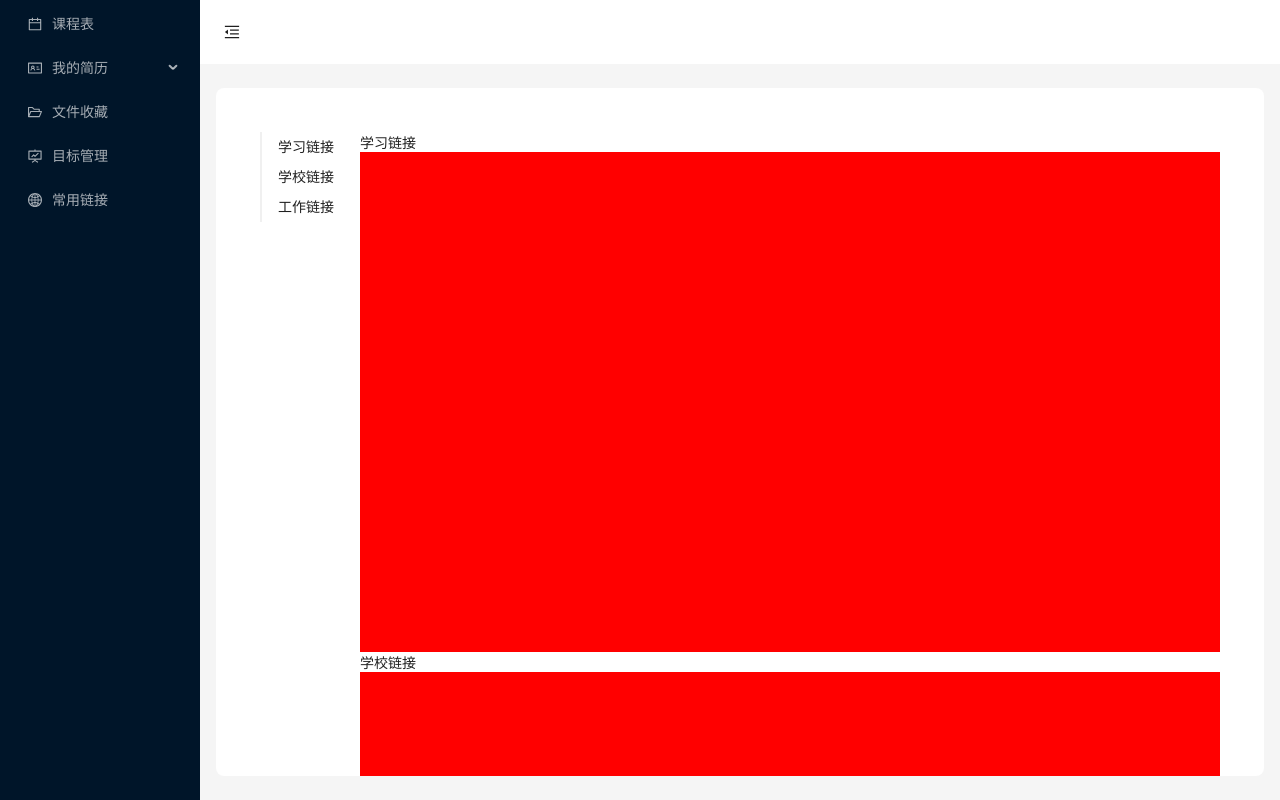
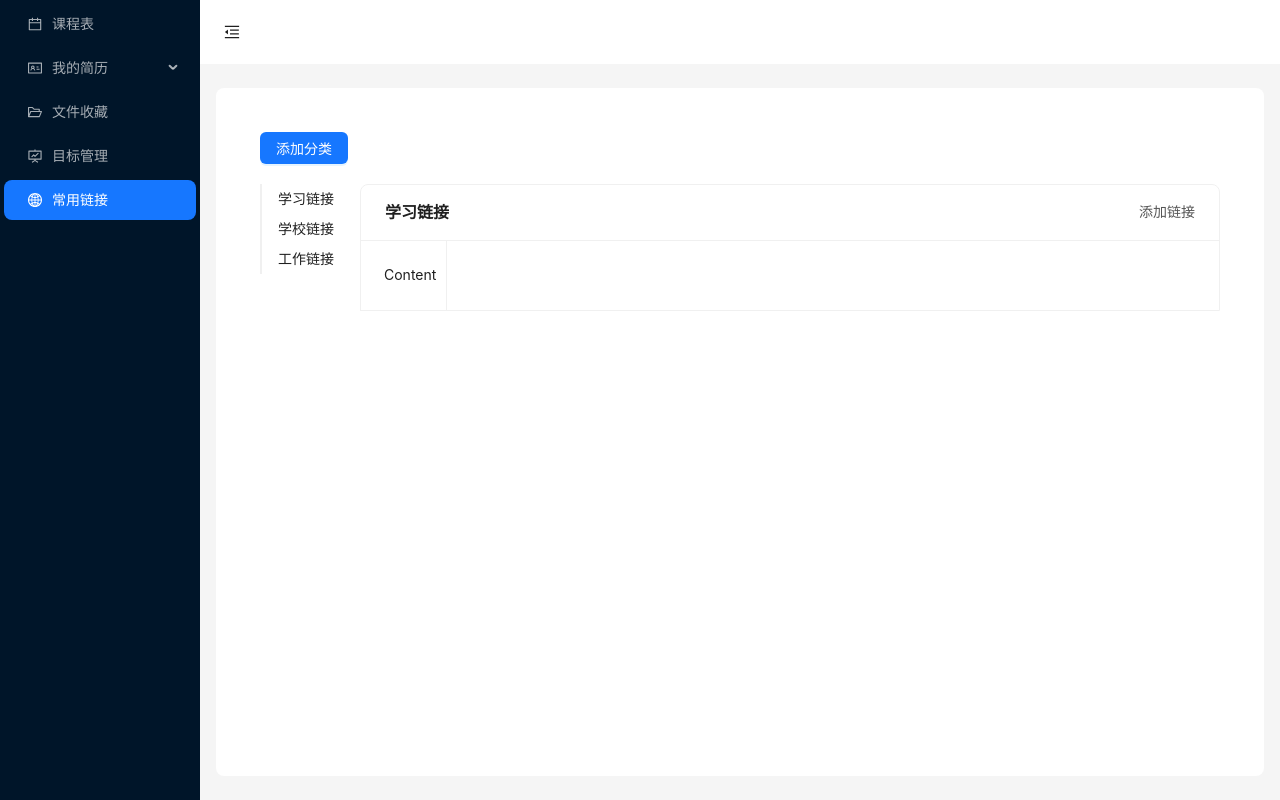
Before and after one commit to Linxae030/school-toolbox-front, a React (Vite) app: page /link in a window 1280 px wide. Built offline with nearby package versions, Linux system fonts and the light colour scheme.

Commit message:
WIP: 链接搭建

```diff
--- a/src/layout/config.tsx
+++ b/src/layout/config.tsx
@@ -10,14 +10,14 @@ import {
 import getMenuItem from "@/utils/getMenuItem";
 
 const menuItems = [
-  getMenuItem("课程表", "timetable", <CalendarOutlined />),
-  getMenuItem("我的简历", "resume", <IdcardOutlined />, [
-    getMenuItem("简历制作", "resume/edit", <FileDoneOutlined />),
-    getMenuItem("简历列表", "resume/list", <FilePdfOutlined />),
+  getMenuItem("课程表", "/timetable", <CalendarOutlined />),
+  getMenuItem("我的简历", "/resume", <IdcardOutlined />, [
+    getMenuItem("简历制作", "/resume/edit", <FileDoneOutlined />),
+    getMenuItem("简历列表", "/resume/list", <FilePdfOutlined />),
   ]),
-  getMenuItem("文件收藏", "files", <FolderOpenOutlined />),
-  getMenuItem("目标管理", "target", <FundProjectionScreenOutlined />),
-  getMenuItem("常用链接", "link", <GlobalOutlined />),
+  getMenuItem("文件收藏", "/files", <FolderOpenOutlined />),
+  getMenuItem("目标管理", "/target", <FundProjectionScreenOutlined />),
+  getMenuItem("常用链接", "/link", <GlobalOutlined />),
 ];
 
 export default menuItems;
--- a/src/layout/index.tsx
+++ b/src/layout/index.tsx
@@ -1,7 +1,7 @@
 import React, { useState } from "react";
 import { MenuFoldOutlined, MenuUnfoldOutlined } from "@ant-design/icons";
 import { Layout, Menu, Button, theme } from "antd";
-import { Outlet, useNavigate } from "react-router-dom";
+import { Outlet, useLocation, useNavigate } from "react-router-dom";
 
 import menuItems from "./config";
 import "./index.less";
@@ -10,6 +10,10 @@ const { Header, Sider, Content } = Layout;
 
 const AppLayout: React.FC = () => {
   const [collapsed, setCollapsed] = useState(false);
+  const location = useLocation();
+  const defaultSelectedKeys = location.pathname;
+  const defaultOpenKeys = `/${defaultSelectedKeys.split("/")[1]}`;
+
   const {
     token: { colorBgContainer, borderRadiusLG },
   } = theme.useToken();
@@ -22,7 +26,8 @@ const AppLayout: React.FC = () => {
         <Menu
           theme="dark"
           mode="inline"
-          defaultSelectedKeys={["/timetable"]}
+          defaultSelectedKeys={[defaultSelectedKeys]}
+          defaultOpenKeys={[defaultOpenKeys]}
           items={menuItems}
           onClick={(item) => navigate(item.key)}
         />
--- /dev/null
+++ b/src/pages/Link/LinkCard/index.tsx
@@ -0,0 +1,21 @@
+import React from "react";
+import "./index.less";
+import { Card, CardProps } from "antd";
+
+type IProps = CardProps & {
+  linkList?: string[];
+};
+const gridStyle: React.CSSProperties = {
+  width: "10%",
+  textAlign: "center",
+};
+const LinkCard = (props: IProps) => {
+  const { title } = props;
+  return (
+    <Card id="part-1" title={title} extra={<a>添加链接</a>}>
+      <Card.Grid style={gridStyle}>Content</Card.Grid>
+    </Card>
+  );
+};
+
+export default LinkCard;
--- a/src/pages/Link/index.less
+++ b/src/pages/Link/index.less
@@ -2,14 +2,22 @@
   &-container {
     position: relative;
     display: flex;
+    flex-direction: column;
 
-    .anchor {
-      position: fixed;
+    .operation-buttons {
+      margin-bottom: 20px;
     }
 
-    .part-item-container {
-      margin-left: 100px;
-      width: 100%;
+    .main-area {
+      .anchor {
+        position: fixed;
+        width: 100px;
+      }
+
+      .part-item-container {
+        margin-left: 100px;
+      }
     }
+
   }
 }
--- a/src/pages/Link/index.tsx
+++ b/src/pages/Link/index.tsx
@@ -1,13 +1,17 @@
 import React from "react";
 import "./index.less";
-import { Anchor } from "antd";
+import { Anchor, Button } from "antd";
+import LinkCard from "./LinkCard";
 
 const Link = () => {
   return (
     <div className="link-container" style={{ padding: "20px" }}>
-      <div className=""></div>
+      <div className="operation-buttons">
+        <Button type="primary">添加分类</Button>
+      </div>
+      <div className="main-area">
         <Anchor
-        className="anchor"
+          rootClassName="anchor"
           items={[
             {
               key: "part-1",
@@ -27,17 +31,7 @@ const Link = () => {
           ]}
         />
         <div className="part-item-container">
-        <div className="link-part-item">
-          <h1 id="part-1">学习链接</h1>
-          <div style={{ height: "500px", backgroundColor: "red" }}></div>
-        </div>
-        <div className="link-part-item">
-          <h1 id="part-2">学校链接</h1>
-          <div style={{ height: "500px", backgroundColor: "red" }}></div>
-        </div>
-        <div className="link-part-item">
-          <h1 id="part-3">工作链接</h1>
-          <div style={{ height: "500px", backgroundColor: "red" }}></div>
+          <LinkCard title="学习链接" bordered={false} />
         </div>
       </div>
     </div>
```
Also changed, not shown: src/pages/Link/LinkItem/index.tsx (added, +7 -0 lines), src/pages/Link/LinkCard/index.less (added), src/pages/Link/LinkItem/index.less (added). Lines whose indentation alone changed are shown as unchanged.
